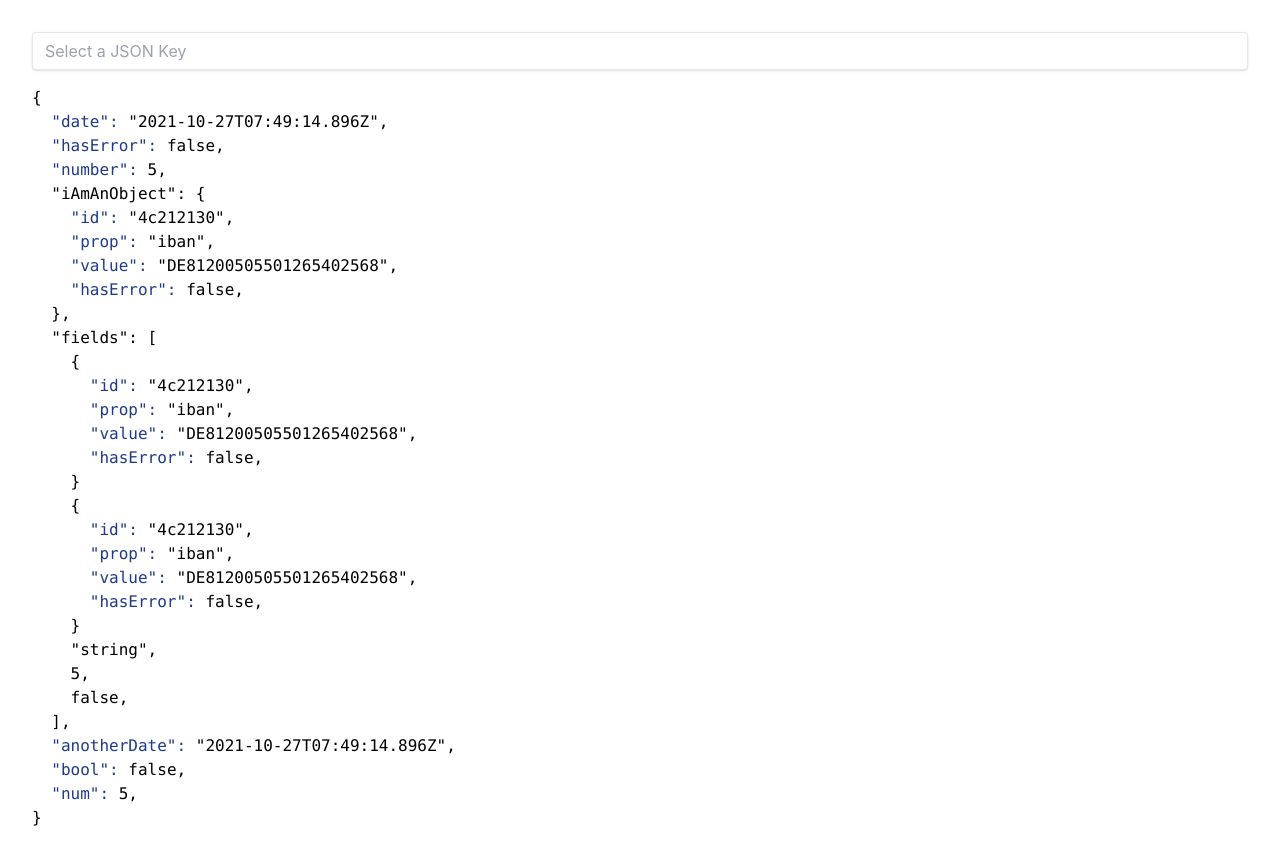
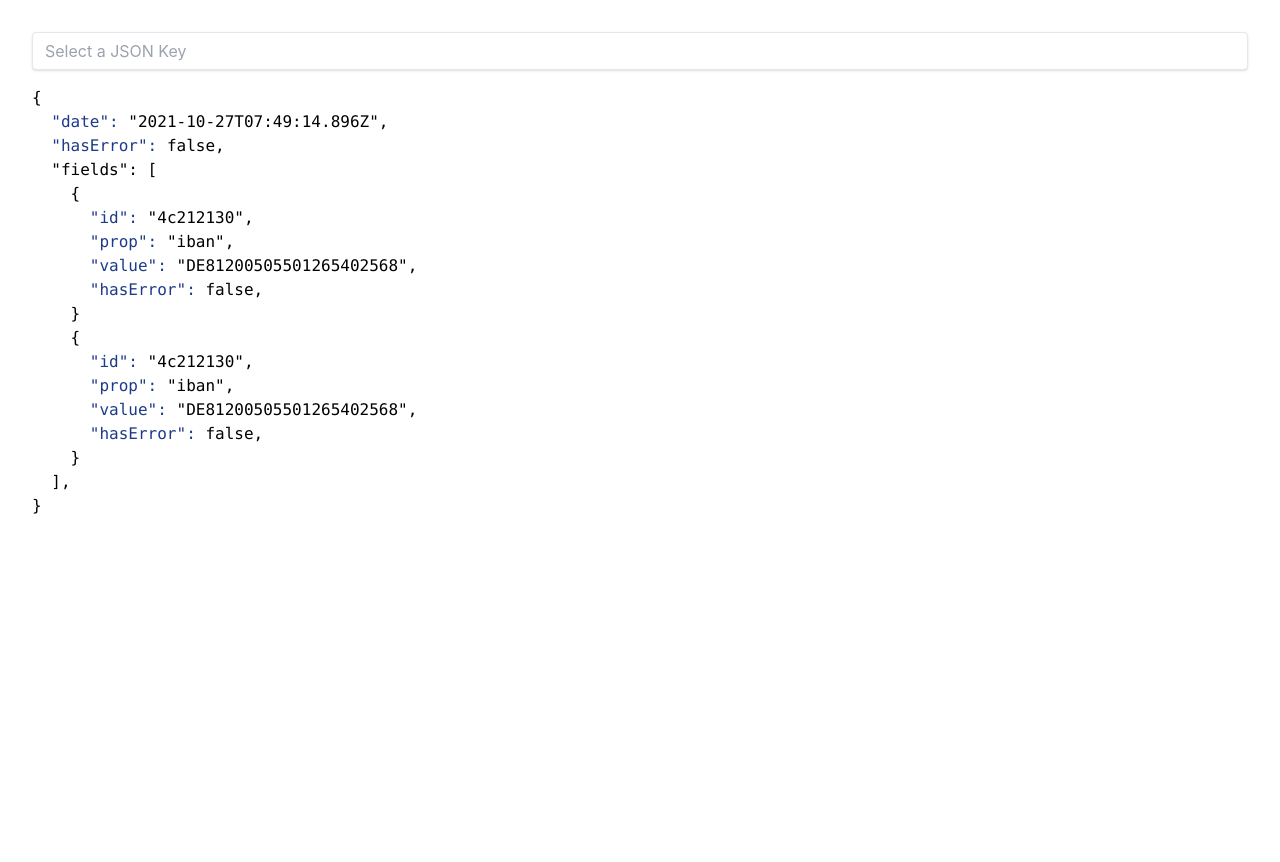
Before and after one commit to fuxi-de/json-explorer, a React (Create React App) app: page / in a window 1280 px wide. After the commit the page ends 800 px from the top, so only its background shows below. Built offline with nearby package versions, Linux system fonts and the light colour scheme.

Commit message:
refactor: just use sample input // simplify json rendering logic // no object properties

```diff
--- a/src/App.tsx
+++ b/src/App.tsx
@@ -4,13 +4,6 @@ import JsonExplorer, { JsonProperty } from "./components/JsonExplorer";
 const testInput = {
   date: "2021-10-27T07:49:14.896Z",
   hasError: false,
-  number: 5,
-  iAmAnObject: {
-    id: "4c212130",
-    prop: "iban",
-    value: "DE81200505501265402568",
-    hasError: false,
-  },
   fields: [
     {
       id: "4c212130",
@@ -24,13 +17,7 @@ const testInput = {
       value: "DE81200505501265402568",
       hasError: false,
     },
-    "string",
-    5,
-    false,
   ],
-  anotherDate: "2021-10-27T07:49:14.896Z",
-  bool: false,
-  num: 5,
 };
 
 function App() {
--- a/src/components/JsonExplorer.tsx
+++ b/src/components/JsonExplorer.tsx
@@ -20,8 +20,7 @@ const JsonExplorer: FunctionComponent<JsonExplorerProps> = ({
 
   const traverseJsonAndDelegateRendering = (
     object: Record<string, any>,
-    scope: string[] = [],
-    shouldRenderBrackets = true
+    scope: string[] = []
   ): JSX.Element => {
     const renderableJson = Object.entries(object).map(([key, value]) => {
       if (isPrimitiveJsonValue(value)) {
@@ -31,14 +30,12 @@ const JsonExplorer: FunctionComponent<JsonExplorerProps> = ({
       }
     });
     const key = scope.join(".");
-    return shouldRenderBrackets ? (
+    return (
       <div key={key}>
         <span>{`${indentation.repeat(scope.length)}{`}</span>
         {renderableJson}
         <span>{`${indentation.repeat(scope.length)}}`}</span>
       </div>
-    ) : (
-      <div key={key}>{renderableJson}</div>
     );
   };
 
@@ -108,7 +105,7 @@ const JsonExplorer: FunctionComponent<JsonExplorerProps> = ({
             {`${currentIndentation}"${key}"`}:{" "}
           </span>
           <span>{"{"}</span>
-          {traverseJsonAndDelegateRendering(value, currentScope, false)}
+          {traverseJsonAndDelegateRendering(value, currentScope)}
           <span>{`${currentIndentation}},`}</span>
         </div>
       );
```
